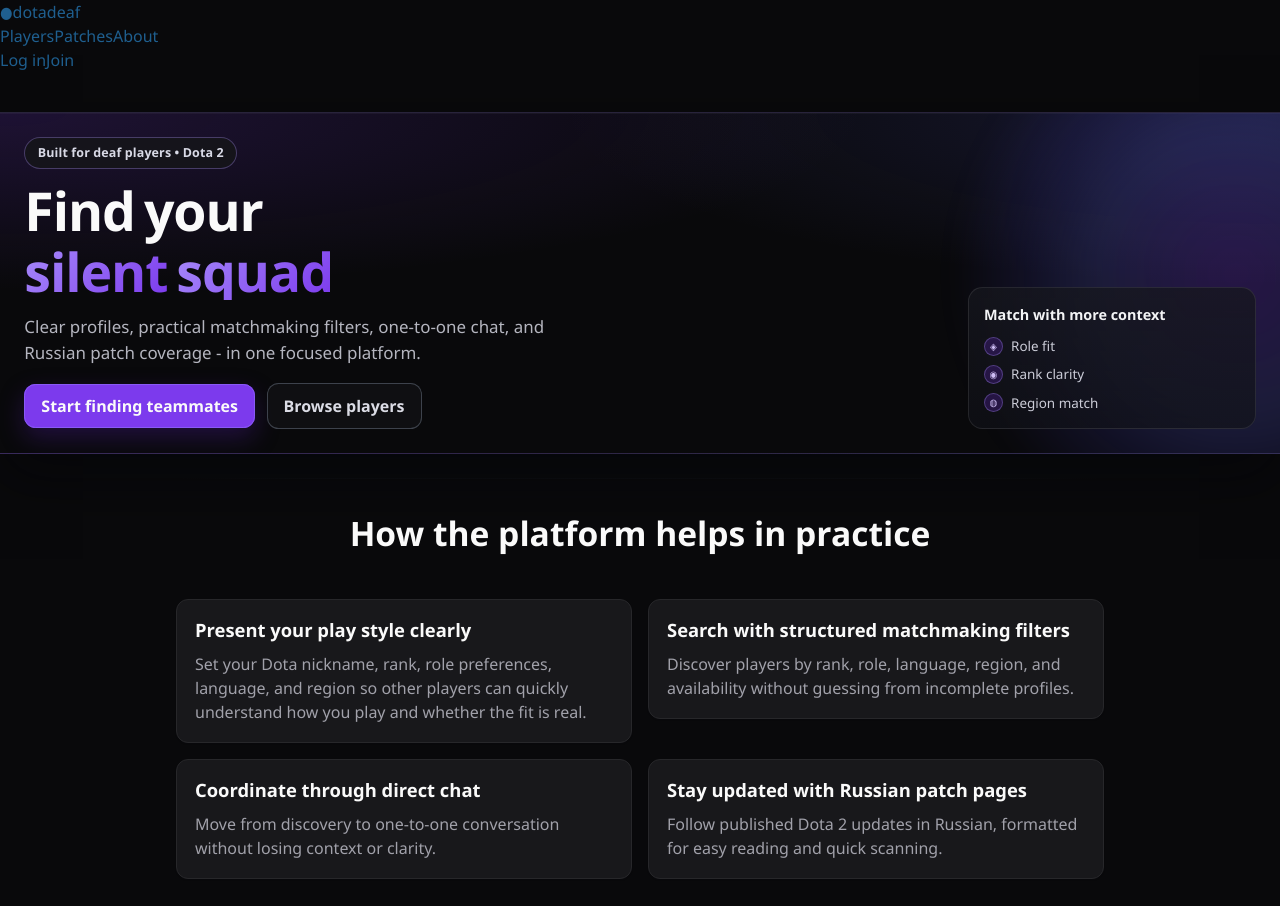
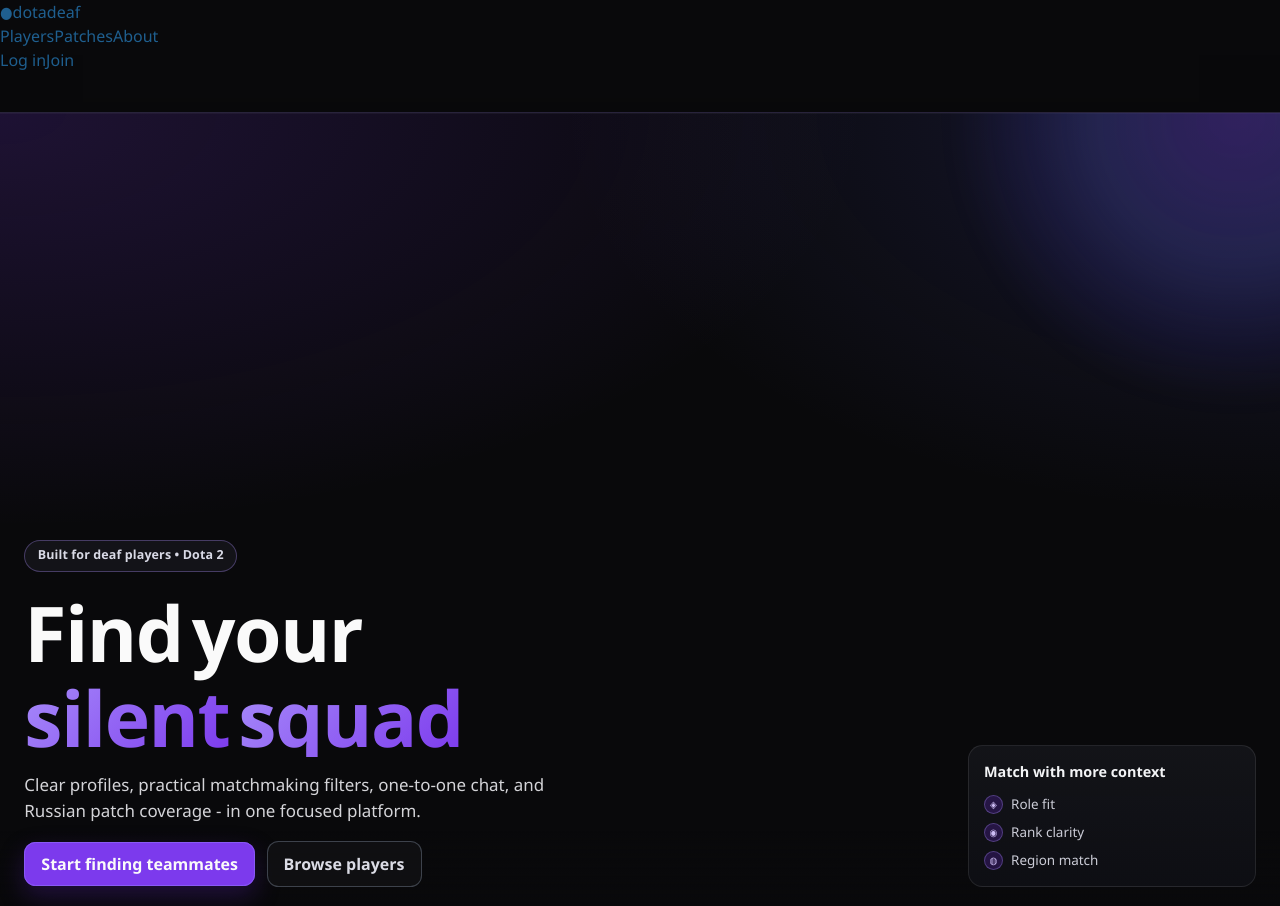
Before and after one commit to poshkiri/dotadeaf, a Next.js app: page / in a window 1280 px wide. Shown: the top 906 px of the page. Built offline with nearby package versions, Linux system fonts and the light colour scheme; no server answers.

Commit message:
Add smooth hero-to-content gradient transition
Made-with: Cursor

```diff
--- a/src/components/features/site/HomeHero.tsx
+++ b/src/components/features/site/HomeHero.tsx
@@ -129,6 +129,8 @@ export function HomeHero() {
           </motion.div>
         </motion.div>
       </motion.div>
+
+      <div className="ui-home-hero-fade" aria-hidden="true" />
     </section>
   );
 }
--- a/src/styles/ui-foundations.css
+++ b/src/styles/ui-foundations.css
@@ -715,6 +715,7 @@ select:focus-visible {
   position: relative;
   width: 100vw;
   margin-left: calc(50% - 50vw);
+  min-height: 600px;
   overflow: clip;
   display: grid;
   gap: 1.1rem;
@@ -728,7 +729,7 @@ select:focus-visible {
     radial-gradient(100% 90% at 100% 0%, rgba(99, 102, 241, 0.16), transparent 56%),
     #09090b;
   box-shadow: 0 24px 54px rgba(3, 4, 8, 0.5), inset 0 1px 0 rgba(255, 255, 255, 0.04);
-  padding: clamp(1.2rem, 1.9vw, 1.8rem);
+  padding: 120px clamp(1.2rem, 1.9vw, 1.8rem) clamp(1.2rem, 1.9vw, 1.8rem);
 }
 
 .ui-home-hero-ambient {
@@ -749,6 +750,16 @@ select:focus-visible {
   animation: ui-home-ambient 8s ease-in-out infinite;
 }
 
+.ui-home-hero-fade {
+  position: absolute;
+  bottom: 0;
+  left: 0;
+  right: 0;
+  height: 80px;
+  background: linear-gradient(to bottom, transparent, #09090b);
+  pointer-events: none;
+}
+
 .ui-home-hero-main {
   position: relative;
   z-index: 1;
@@ -757,7 +768,7 @@ select:focus-visible {
 }
 
 .ui-home-hero-badge {
-  margin: 0;
+  margin: 0 0 8px;
   width: fit-content;
   display: inline-flex;
   align-items: center;
@@ -777,7 +788,7 @@ select:focus-visible {
   flex-wrap: wrap;
   gap: 0.42rem 0.56rem;
   color: #fafafa;
-  font-size: clamp(2rem, 4.6vw, 3.35rem);
+  font-size: clamp(48px, 6vw, 80px);
   line-height: 1.02;
   letter-spacing: -0.02em;
   max-width: 12ch;
@@ -796,7 +807,7 @@ select:focus-visible {
 
 .ui-home-hero-subtitle {
   margin: 0;
-  color: rgba(224, 225, 236, 0.8);
+  color: #d4d4d8;
   font-size: clamp(1rem, 1.35vw, 1.06rem);
   line-height: 1.52;
   max-width: 58ch;
@@ -1077,6 +1088,10 @@ select:focus-visible {
 }
 
 @media (min-width: 860px) {
+  .ui-home-hero {
+    min-height: 100vh;
+  }
+
   .ui-public-header-row {
     grid-template-columns: auto 1fr auto;
     align-items: center;
```
